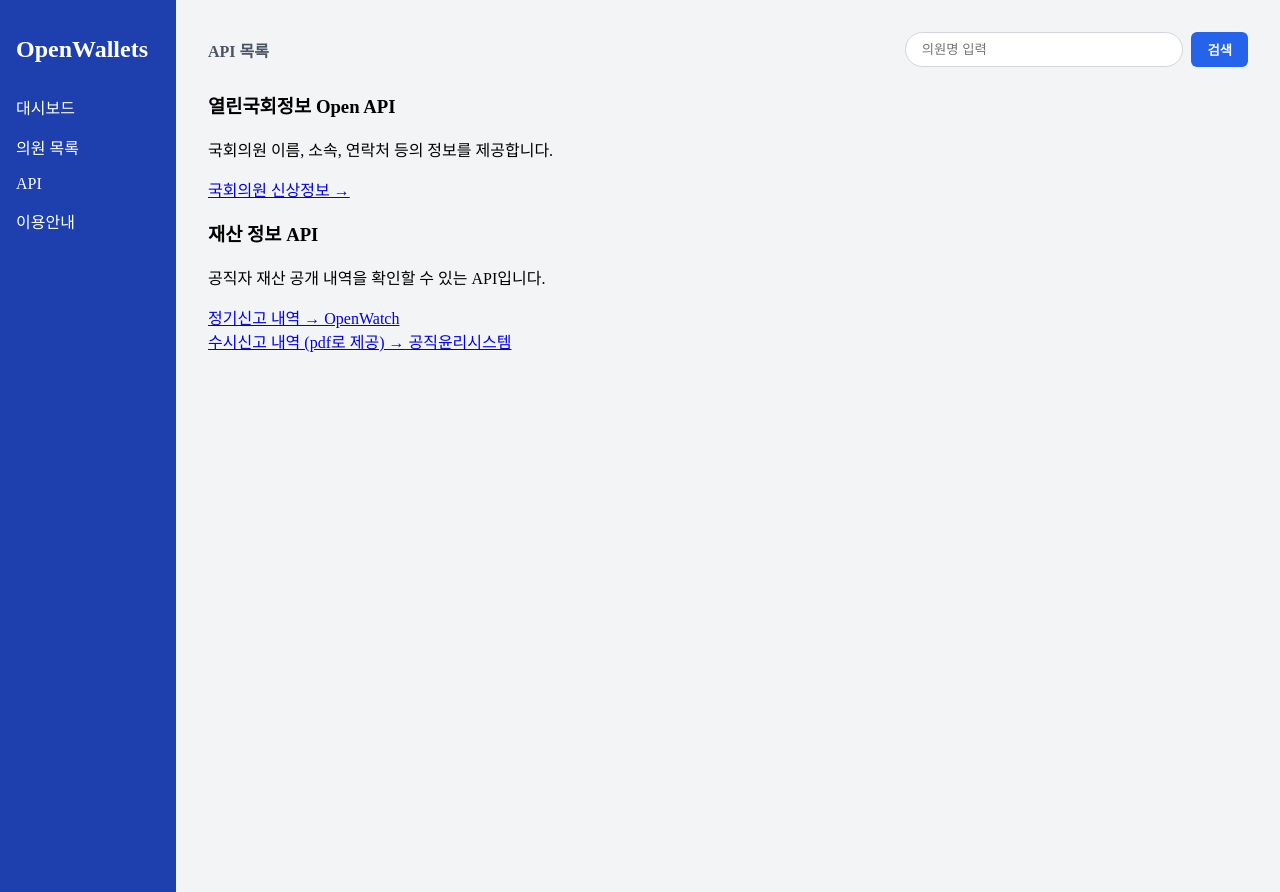
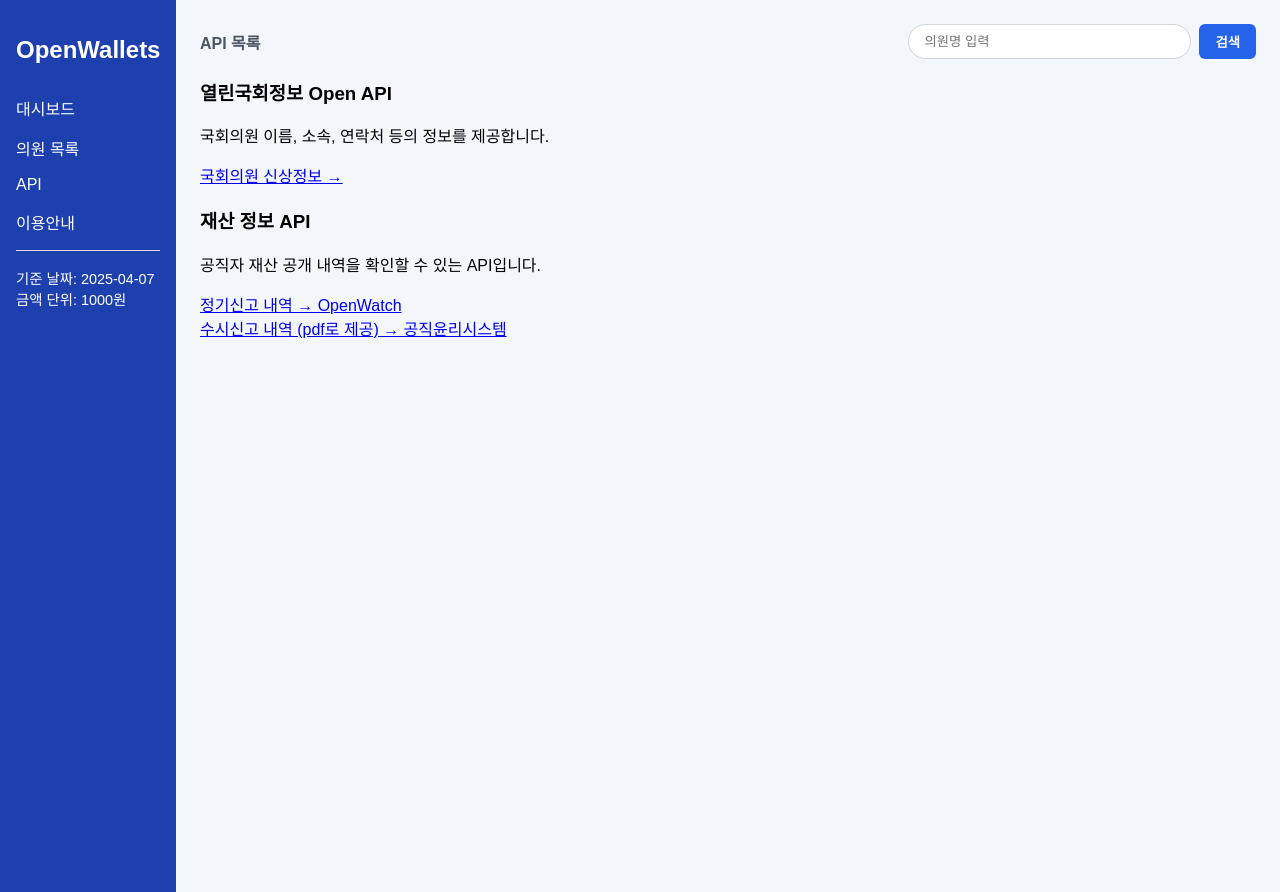
Before and after one commit to Zino03/OpenWallets, a Django app: page /api/ in a window 1280 px wide. Run offline with Django 5.2, Linux system fonts and the light colour scheme.

Commit message:
목록, 상세 페이지 완료

```diff
--- a/ow/templates/api_page.html
+++ b/ow/templates/api_page.html
@@ -2,9 +2,20 @@
 <html lang="ko">
 {% extends 'base.html' %}
 
-{% block title %}API{% endblock %}
+{% block title %}OpenWallets - API{% endblock %}
 {% block subtitle %}API 목록{% endblock %}
 {% block content %}
+<head>
+    <meta charset="UTF-8">
+    <style>
+        body {
+        margin: 0;
+        font-family: 'Arial', sans-serif;
+        background-color: #f3f6fb;
+        }
+    </style>
+</head>
+<body>
     <div class="grid grid-cols-1 md:grid-cols-2 lg:grid-cols-3 gap-6 mt-6">
         <!-- 예시 카드 -->
         <div class="bg-white shadow-md rounded-xl p-4 border">
@@ -27,5 +38,6 @@
 
         <!-- 필요시 카드 추가 -->
     </div>
+</body>
 {% endblock %}
 </html>
--- a/ow/templates/base.html
+++ b/ow/templates/base.html
@@ -85,7 +85,7 @@
       display: flex;
       justify-content: space-between;
       align-items: center;
-      margin-bottom: 1.5rem;
+      margin-bottom: 0.5rem;
     }
 
     .title {
@@ -100,11 +100,17 @@
     <!-- 고정된 사이드바 -->
     <aside class="sidebar">
       <h1 class="title">OpenWallets</h1>
-      <nav>
-        <a href="{% url 'main_page' %}">대시보드</a>
-        <a href="{% url 'member_list' %}">의원  목록</a>
-        <a href="{% url 'api_page' %}">API</a>
-        <a href="{% url 'guide_page' %}">이용안내</a>
+      <nav style="flex: 1; display: flex; flex-direction: column;">
+        <div style="flex: 1;">
+            <a href="{% url 'main_page' %}">대시보드</a>
+            <a href="{% url 'member_list' %}">의원  목록</a>
+            <a href="{% url 'api_page' %}">API</a>
+            <a href="{% url 'guide_page' %}">이용안내</a>
+        </div>
+        <div style="font-size: 0.9rem; padding-top: 1rem; border-top: 1px solid #ddd;">
+            기준 날짜: 2025-04-07<br>
+            금액 단위: 1000원
+        </div>
       </nav>
     </aside>
 
--- a/ow/templates/main_page.html
+++ b/ow/templates/main_page.html
@@ -8,7 +8,6 @@
 {% load humanize %}
 <head>
     <meta charset="UTF-8">
-    <title>OpenWallets - 메인</title>
     <style>
         body {
             margin: 0;
@@ -159,7 +158,7 @@
 <body>
     <div class="main">
         <div class="card">
-            <h3>2025-04-07 기준 상위 의원 재산</h3>
+            <h3>대한민국 국회의원 재산 상위 TOP20</h3>
             <div class="slider-wrapper">
                 <button class="slide-btn" id="prevBtn">&#10094;</button>
                 <div class="slider-viewport">
--- a/ow/templates/member_list.html
+++ b/ow/templates/member_list.html
@@ -10,7 +10,6 @@
 <head>
   <meta charset="UTF-8" />
   <meta name="viewport" content="width=device-width, initial-scale=1.0" />
-  <title>의원 목록 - OpenWallets</title>
   <style>
     body {
       margin: 0;
@@ -29,7 +28,7 @@
       width: 100%;
       border-collapse: collapse;
       background-color: white;
-      margin-top: 20px;
+      margin-top: 5px;
       border-radius: 10px;
       overflow: hidden;
     }
```
Also changed, not shown: ow/templates/guide_page.html (+7 -1 lines), ow/templates/member_info.html (+17 -15 lines). Lines whose indentation alone changed are shown as unchanged.
